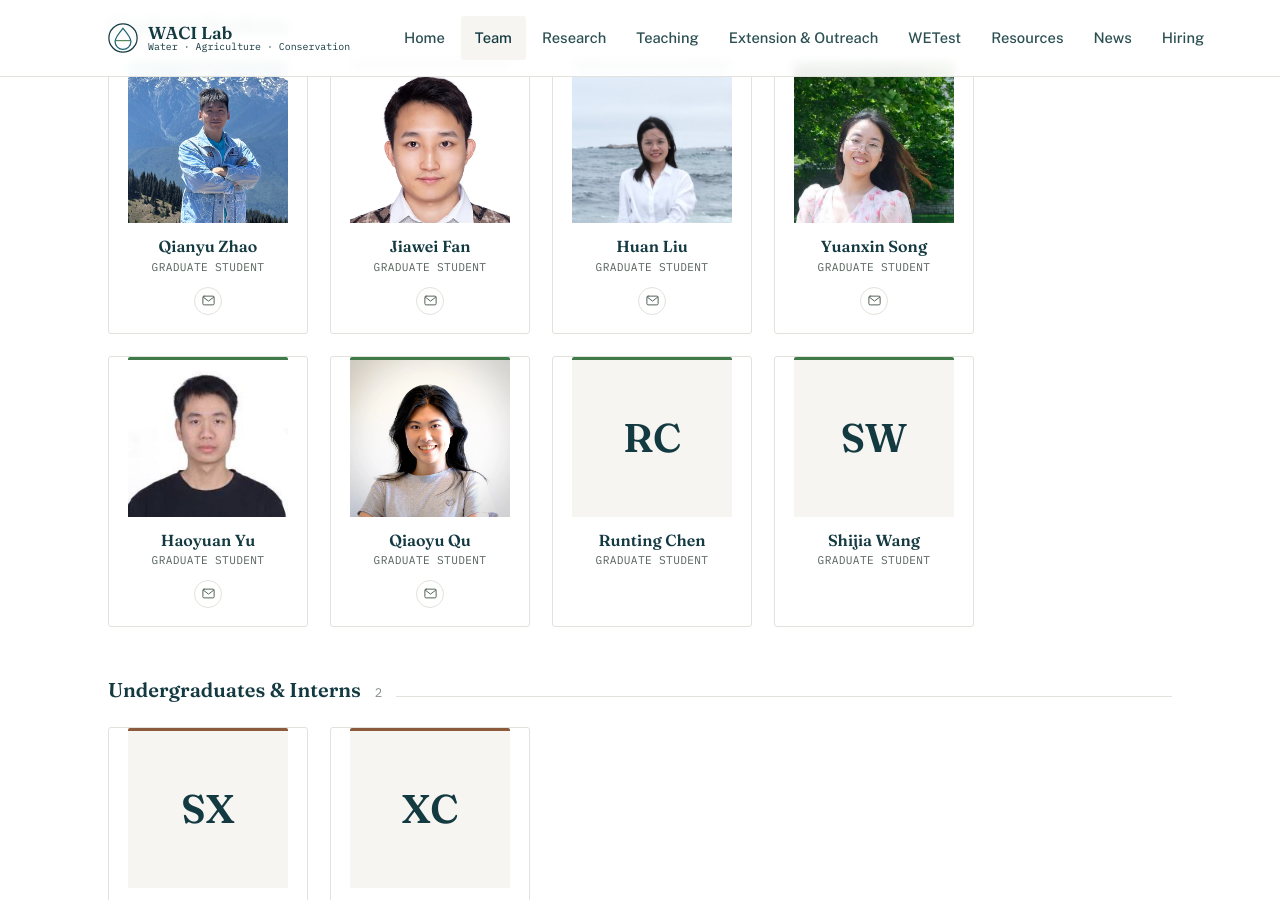
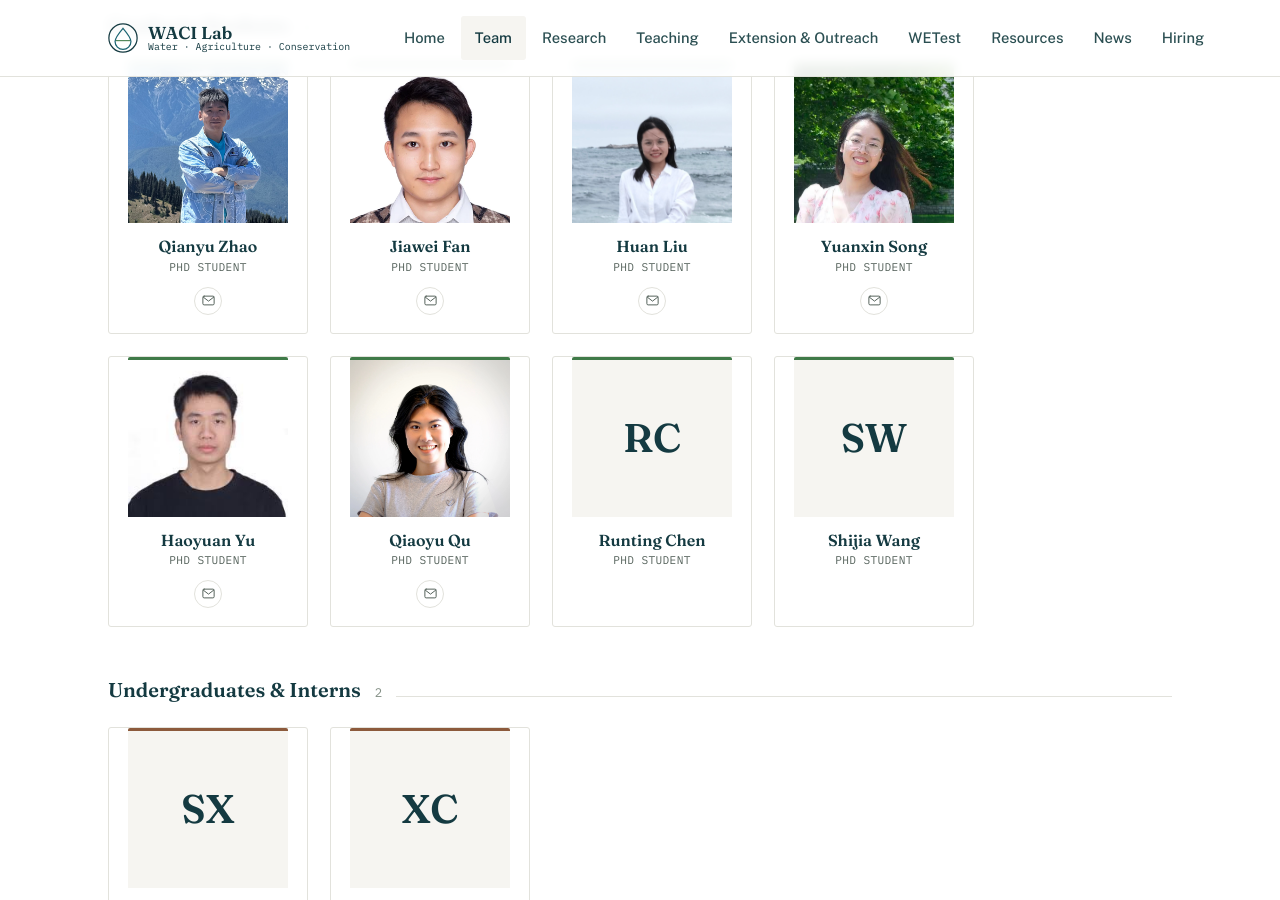
Before and after one commit to WACI-Lab/waci-lab.github.io, a Jekyll site: the page built from team/index.md, in a window 1280 px wide and 900 px high, scrolled down 1579 px. Built offline with Jekyll 4.4.1, drawn with Linux system fonts in a browser that asks for light colours.

Commit message:
Change current grad students' team-card role to "PhD Student"
Updates all 8 current graduate_students entries in _data/team.yml from
"Graduate Student" to "PhD Student" (renders as "PHD STUDENT" via the
existing uppercase card styling). Section headings ("Graduate Students")
and the alumni page are untouched.

Co-Authored-By: Claude Sonnet 5 <noreply@anthropic.com>

```diff
--- a/_data/team.yml
+++ b/_data/team.yml
@@ -70,21 +70,21 @@ current:
 
   graduate_students:
     - name: Qianyu Zhao
-      role: Graduate Student
+      role: PhD Student
       photo: /assets/img/team/qianyu-zhao.png
       email: qz29@illinois.edu
       # linkedin: ""
       # scholar: ""
       # website: ""
     - name: Jiawei Fan
-      role: Graduate Student
+      role: PhD Student
       photo: /assets/img/team/jiawei-fan.webp
       email: jiaweif6@illinois.edu
       # linkedin: ""
       # scholar: ""
       # website: ""
     - name: Huan Liu
-      role: Graduate Student
+      role: PhD Student
       photo: /assets/img/team/huan-liu.jpg
       photo_position: "center 10%"
       email: huanl4@illinois.edu
@@ -92,7 +92,7 @@ current:
       # scholar: ""
       # website: ""
     - name: Yuanxin Song
-      role: Graduate Student
+      role: PhD Student
       photo: /assets/img/team/yuanxin-song.jpg
       photo_position: "center 10%"
       email: yuanxin7@illinois.edu
@@ -100,28 +100,28 @@ current:
       # scholar: ""
       # website: ""
     - name: Haoyuan Yu
-      role: Graduate Student
+      role: PhD Student
       photo: /assets/img/team/haoyuan-yu.jpeg
       email: hy65@illinois.edu
       # linkedin: ""
       # scholar: ""
       # website: ""
     - name: Qiaoyu Qu
-      role: Graduate Student
+      role: PhD Student
       photo: /assets/img/team/qiaoyu-qu.webp
       email: qiaoyuq2@illinois.edu
       # linkedin: ""
       # scholar: ""
       # website: ""
     - name: Runting Chen
-      role: Graduate Student
+      role: PhD Student
       # photo: ""
       # email: ""
       # linkedin: ""
       # scholar: ""
       # website: ""
     - name: Shijia Wang
-      role: Graduate Student
+      role: PhD Student
       # photo: ""
       # email: ""
       # linkedin: ""
```
